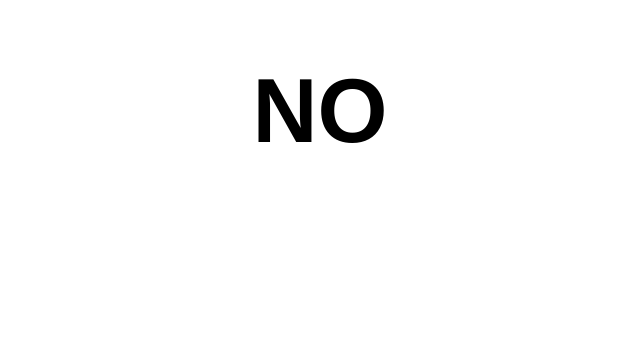
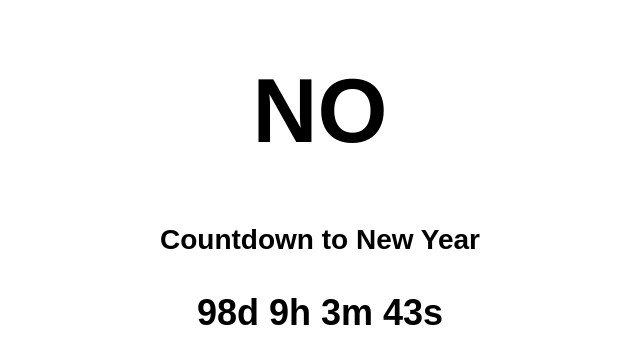
Before and after one commit to wzy1337/Djangoproject, a Django app: page /newyear/ in a window 1280 px wide. Shown: the top 364 px of the page, without its empty margins (320-960 px from the left). Run offline with Django 5.2, Linux system fonts and the light colour scheme.

Commit message:
Add New Year countdown

```diff
--- a/newyear/static/newyear/styles.css
+++ b/newyear/static/newyear/styles.css
@@ -3,3 +3,17 @@ h1{
     font-size: 90px;
     text-align: center;
 }
+
+.countdown {
+    font-family: sans-serif;
+    text-align: center;
+}
+
+.countdown h2 {
+    font-size: 28px;
+}
+
+#countdown {
+    font-size: 36px;
+    font-weight: bold;
+}
--- a/newyear/templates/newyear/index.html
+++ b/newyear/templates/newyear/index.html
@@ -12,5 +12,35 @@
         {% else %}
             <h1>NO</h1>
         {% endif %}
+
+        <section class="countdown" aria-live="polite">
+            <h2>Countdown to New Year</h2>
+            <p id="countdown">Loading...</p>
+        </section>
+
+        <script>
+            const countdown = document.querySelector("#countdown");
+
+            function updateCountdown() {
+                const now = new Date();
+                let target = new Date(now.getFullYear() + 1, 0, 1);
+
+                if (now.getMonth() === 0 && now.getDate() === 1) {
+                    target = new Date(now.getFullYear() + 1, 0, 1);
+                }
+
+                const remaining = target - now;
+                const totalSeconds = Math.max(0, Math.floor(remaining / 1000));
+                const days = Math.floor(totalSeconds / 86400);
+                const hours = Math.floor((totalSeconds % 86400) / 3600);
+                const minutes = Math.floor((totalSeconds % 3600) / 60);
+                const seconds = totalSeconds % 60;
+
+                countdown.textContent = `${days}d ${hours}h ${minutes}m ${seconds}s`;
+            }
+
+            updateCountdown();
+            setInterval(updateCountdown, 1000);
+        </script>
     </body>
 </html>
```
Also changed, not shown: 1 other file.
